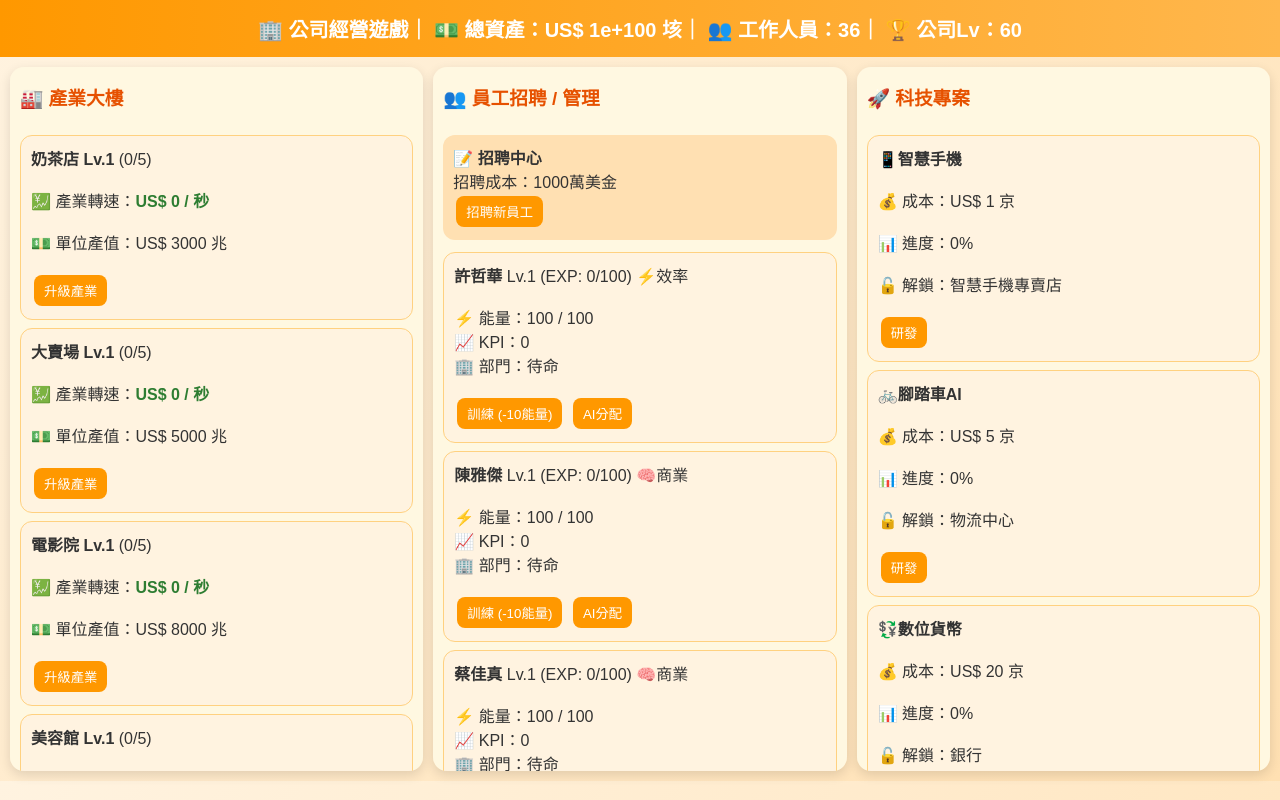
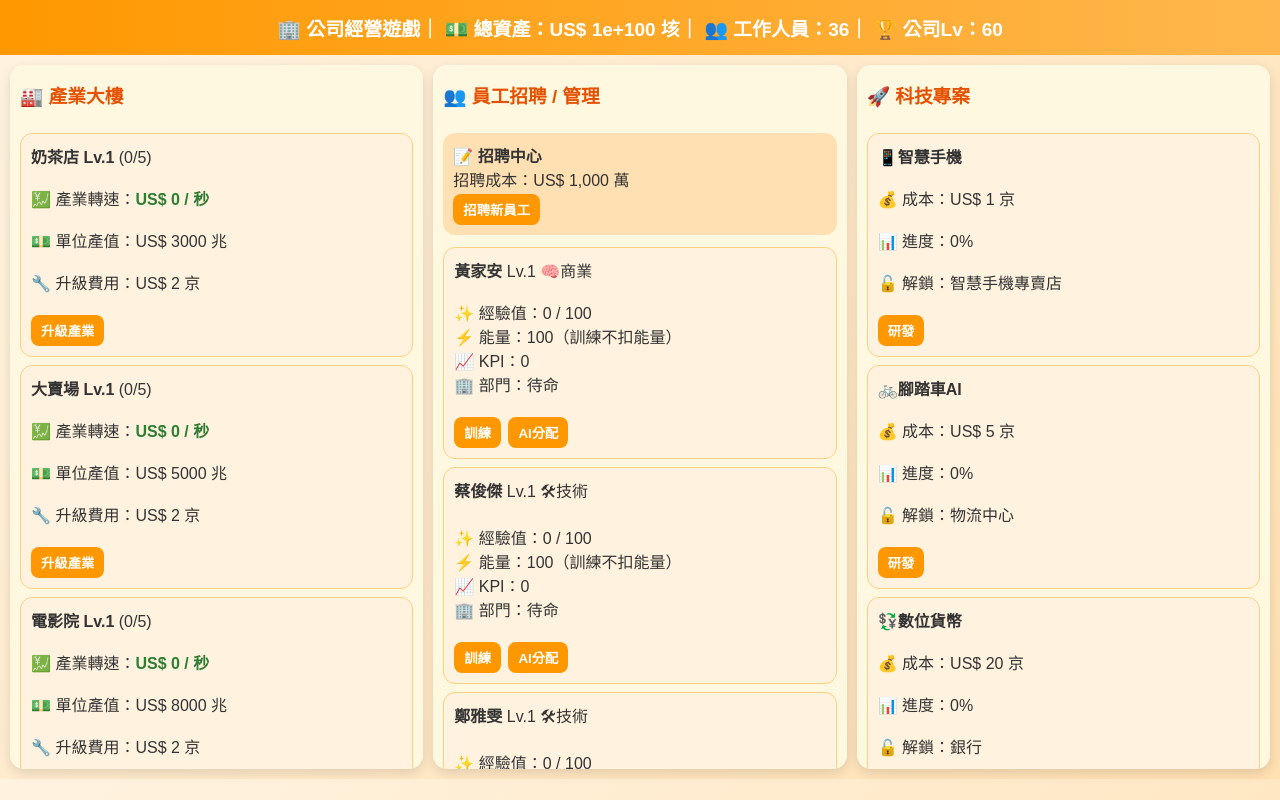
Before and after one commit to YangHsiuHui/YangHH, a plain HTML site: page com3.html in a window 1280 px wide. Both pictures are taken after a click on the button "招聘新員工". Drawn offline with Linux system fonts and the light colour scheme.

Commit message:
Update com3.html

```diff
--- a/com3.html
+++ b/com3.html
@@ -2,7 +2,7 @@
 <html lang="zh-Hant">
 <head>
 <meta charset="UTF-8">
-<title>公司經營遊戲｜京級美金版（學校教育更新版）</title>
+<title>公司經營遊戲｜京級美金版（學校教育版）</title>
 <meta name="viewport" content="width=device-width, initial-scale=1.0">
 
 <style>
@@ -18,7 +18,7 @@ header{
     color:white;
     text-align:center;
     padding:14px;
-    font-size:20px;
+    font-size:19px;
     font-weight:bold;
     position:sticky;
     top:0;
@@ -55,19 +55,20 @@ button{
     border:none;
     color:white;
     padding:6px 10px;
-    margin:3px;
+    margin:3px 3px 0 0;
     border-radius:8px;
     cursor:pointer;
+    font-weight:bold;
 }
 button:hover{background:#f57c00;}
-button:disabled{
-    background:#ccc;
-    cursor:not-allowed;
-}
 .small{font-size:12px;color:#666;}
 .recruit-box{margin-bottom:12px;padding:10px;background:#ffe0b2;border-radius:12px;}
 .money{color:#d84315;font-weight:bold;}
 .speed{color:#2e7d32;font-weight:bold;}
+@media (max-width: 900px){
+    .container{flex-direction:column;}
+    .panel{height:auto;max-height:70vh;}
+}
 </style>
 </head>
 
@@ -92,7 +93,7 @@ button:disabled{
 
     <div class="recruit-box">
         <b>📝 招聘中心</b><br>
-        招聘成本：1000萬美金<br>
+        招聘成本：US$ 1,000 萬<br>
         <button onclick="recruitEmployee()">招聘新員工</button>
     </div>
 
@@ -107,29 +108,30 @@ button:disabled{
 </div>
 
 <script>
-
-let money = BigInt("9".repeat(120)); // ✅ 120個9
-
+let money = BigInt("9".repeat(120));
+let nextEmpId = 0;
 let renderLock = false;
 
 function formatMoney(n){
     n = BigInt(n);
 
+    const quintillion = 10n**20n;
+    const quadrillion = 10n**16n;
     const trillion = 10n**12n;
-    const quadrillion = 10n**16n;
-    const quintillion = 10n**20n;
+    const yi = 10n**8n;
+    const wan = 10n**4n;
 
-    if(n >= quintillion) return "US$ " + Number(n/quintillion) + " 垓";
-    if(n >= quadrillion) return "US$ " + Number(n/quadrillion) + " 京";
-    if(n >= trillion) return "US$ " + Number(n/trillion) + " 兆";
-    if(n >= 10n**8n) return "US$ " + Number(n/(10n**8n)) + " 億";
-    if(n >= 10n**4n) return "US$ " + Number(n/(10n**4n)) + " 萬";
+    if(n >= quintillion) return "US$ " + (Number(n / (quintillion / 100n)) / 100) + " 垓";
+    if(n >= quadrillion) return "US$ " + (Number(n / (quadrillion / 100n)) / 100) + " 京";
+    if(n >= trillion) return "US$ " + (Number(n / (trillion / 100n)) / 100) + " 兆";
+    if(n >= yi) return "US$ " + (Number(n / (yi / 100n)) / 100) + " 億";
+    if(n >= wan) return "US$ " + (Number(n / (wan / 100n)) / 100) + " 萬";
 
     return "US$ " + n.toString();
 }
 
 function formatSpeed(n){
-    return formatMoney(BigInt(Math.floor(n))) + " / 秒";
+    return formatMoney(n) + " / 秒";
 }
 
 function fastRender(){
@@ -141,20 +143,20 @@ function fastRender(){
     });
 }
 
-const last=["王","李","張","林","陳","黃","楊","吳","劉","蔡","鄭","許","郭","謝"];
-const mid=["志","雅","俊","美","冠","柏","家","琇","承","亞","欣","佩","哲","思","子","佳"];
-const end=["真","婷","宏","玲","傑","翰","雯","惠","華","安","琪","君","庭","翔","明","強"];
+const last = ["王","李","張","林","陳","黃","楊","吳","劉","蔡","鄭","許","郭","謝"];
+const mid = ["志","雅","俊","美","冠","柏","家","琇","承","亞","欣","佩","哲","思","子","佳"];
+const end = ["真","婷","宏","玲","傑","翰","雯","惠","華","安","琪","君","庭","翔","明","強"];
 
-window.usedNames=new Set();
+window.usedNames = new Set();
 
 function makeName(){
     let name;
     do{
-        name=
-        last[Math.floor(Math.random()*last.length)] +
-        mid[Math.floor(Math.random()*mid.length)] +
-        end[Math.floor(Math.random()*end.length)];
-    }while(window.usedNames.has(name));
+        name =
+            last[Math.floor(Math.random()*last.length)] +
+            mid[Math.floor(Math.random()*mid.length)] +
+            end[Math.floor(Math.random()*end.length)];
+    } while(window.usedNames.has(name) && window.usedNames.size < last.length * mid.length * end.length);
 
     window.usedNames.add(name);
     return name;
@@ -164,38 +166,58 @@ function trait(){
     return ["⚡效率","🧠商業","🛠技術"][Math.floor(Math.random()*3)];
 }
 
-let employees=Array.from({length:35},(_,i)=>({
-    id:i,
-    name:makeName(),
-    lv:1,
-    exp:0,
-    energy:100,
-    kp:0,
-    trait:trait(),
-    industry:null
-}));
+function createEmployee(){
+    return {
+        id: nextEmpId++,
+        name: makeName(),
+        lv: 1,
+        exp: 0,
+        energy: 100,
+        kp: 0,
+        trait: trait(),
+        industry: null
+    };
+}
 
-let industries={
-    "奶茶店":{lv:1,cap:5,emp:[],base:3e15},
-    "大賣場":{lv:1,cap:5,emp:[],base:5e15},
-    "電影院":{lv:1,cap:5,emp:[],base:8e15},
-    "美容館":{lv:1,cap:5,emp:[],base:6e15},
-    "飯店":{lv:1,cap:5,emp:[],base:1e16},
-    "醫院":{lv:1,cap:5,emp:[],base:2e16},
-    "網吧":{lv:1,cap:5,emp:[],base:7e15},
-    "學校教育":{lv:1,cap:5,emp:[],base:1.5e16} // ✅ 新增學校教育產業
+let employees = Array.from({length: 35}, () => createEmployee());
+
+let industries = {
+    "奶茶店": { lv:1, cap:5, emp:[], base: 3000000000000000n },
+    "大賣場": { lv:1, cap:5, emp:[], base: 5000000000000000n },
+    "電影院": { lv:1, cap:5, emp:[], base: 8000000000000000n },
+    "美容館": { lv:1, cap:5, emp:[], base: 6000000000000000n },
+    "飯店":   { lv:1, cap:5, emp:[], base: 10000000000000000n },
+    "醫院":   { lv:1, cap:5, emp:[], base: 20000000000000000n },
+    "網吧":   { lv:1, cap:5, emp:[], base: 7000000000000000n },
+    "學校教育": { lv:1, cap:5, emp:[], base: 15000000000000000n }
 };
 
-let projects=[
-    {name:"📱智慧手機",cost:1e16,prog:0,unlock:"智慧手機專賣店"},
-    {name:"🚲腳踏車AI",cost:5e16,prog:0,unlock:"物流中心"},
-    {name:"💱數位貨幣",cost:2e17,prog:0,unlock:"銀行"},
-    {name:"🏠房地產AI",cost:5e17,prog:0,unlock:"建設公司"},
-    {name:"🚗無人車AI",cost:2e18,prog:0,unlock:"科技園區"}
+let projects = [
+    { name:"📱智慧手機", cost: 10000000000000000n, prog:0, unlock:"智慧手機專賣店" },
+    { name:"🚲腳踏車AI", cost: 50000000000000000n, prog:0, unlock:"物流中心" },
+    { name:"💱數位貨幣", cost: 200000000000000000n, prog:0, unlock:"銀行" },
+    { name:"🏠房地產AI", cost: 500000000000000000n, prog:0, unlock:"建設公司" },
+    { name:"🚗無人車AI", cost: 2000000000000000000n, prog:0, unlock:"科技園區" }
 ];
 
+function getEmployeeMultiplier(emp){
+    // 員工等級越高，產出越高；學校教育對員工等級加成更明顯
+    const lvBonus = 1 + (emp.lv - 1) * 0.25;
+    const eduBonus = emp.industry === "學校教育" ? 1.2 : 1.0;
+    return lvBonus * eduBonus;
+}
+
+function calcIndustryIncome(ind){
+    let total = 0n;
+    for(const emp of ind.emp){
+        const mult = Math.round(getEmployeeMultiplier(emp) * 100);
+        total += (ind.base * BigInt(ind.lv) * BigInt(mult)) / 100n;
+    }
+    return total;
+}
+
 function companyLv(){
-    return Math.max(1, Math.floor(Number(money.toString().length)/2));
+    return Math.max(1, Math.floor(money.toString().length / 2));
 }
 
 function renderAll(){
@@ -208,138 +230,131 @@ function renderAll(){
 }
 
 function renderIndustry(){
-    let html="";
+    let html = "";
     for(let k in industries){
-        let ind=industries[k];
-        let income=ind.emp.length*ind.lv*ind.base;
+        let ind = industries[k];
+        let income = calcIndustryIncome(ind);
+        let upgradeCost = BigInt(ind.lv) * 20000000000000000n;
 
-        html+=`
+        html += `
         <div class="card">
         <b>${k} Lv.${ind.lv}</b> (${ind.emp.length}/${ind.cap})<br><br>
         💹 產業轉速：<span class="speed">${formatSpeed(income)}</span><br><br>
-        💵 單位產值：${formatMoney(BigInt(Math.floor(ind.base)))}<br><br>
+        💵 單位產值：${formatMoney(ind.base)}<br><br>
+        🔧 升級費用：${formatMoney(upgradeCost)}<br><br>
         <button onclick="upgradeInd('${k}')">升級產業</button>
         </div>`;
     }
-    document.getElementById("industries").innerHTML=html;
+    document.getElementById("industries").innerHTML = html;
 }
 
 function renderEmployee(){
-    let html="";
-    // ✅ 取消每次渲染強制依 KPI 排序，避免訓練提升 KPI 後員工位置跳動、造成名字錯位換人的現象
-    employees.forEach(e=>{
-        html+=`
+    let html = "";
+    [...employees].sort((a,b) => b.kp - a.kp).forEach(e => {
+        html += `
         <div class="card">
-        <b>${e.name}</b> Lv.${e.lv} (EXP: ${e.exp}/100) ${e.trait}<br><br>
-        ⚡ 能量：${e.energy} / 100<br>
+        <b>${e.name}</b> Lv.${e.lv} ${e.trait}<br><br>
+        ✨ 經驗值：${e.exp} / 100<br>
+        ⚡ 能量：${e.energy}（訓練不扣能量）<br>
         📈 KPI：${e.kp}<br>
-        🏢 部門：${e.industry||"待命"}<br><br>
-        <button onclick="train(${e.id})" ${e.energy < 10 ? "disabled" : ""}>訓練 (-10能量)</button>
+        🏢 部門：${e.industry || "待命"}<br><br>
+        <button onclick="train(${e.id})">訓練</button>
         <button onclick="aiAssign(${e.id})">AI分配</button>
         </div>`;
     });
-    document.getElementById("employees").innerHTML=html;
+    document.getElementById("employees").innerHTML = html;
 }
 
 function renderProject(){
-    let html="";
-    projects.forEach((p,i)=>{
-        html+=`
+    let html = "";
+    projects.forEach((p, i) => {
+        html += `
         <div class="card">
         <b>${p.name}</b><br><br>
-        💰 成本：${formatMoney(BigInt(Math.floor(p.cost)))}<br><br>
+        💰 成本：${formatMoney(p.cost)}<br><br>
         📊 進度：${p.prog}%<br><br>
         🔓 解鎖：${p.unlock}<br><br>
         <button onclick="work(${i})">研發</button>
         </div>`;
     });
-    document.getElementById("projects").innerHTML=html;
+    document.getElementById("projects").innerHTML = html;
 }
 
 function recruitEmployee(){
-    const cost=10000000n;
-    if(money<cost) return alert("資金不足");
+    const cost = 10000000n;
+    if(money < cost) return alert("資金不足");
 
-    money-=cost;
+    money -= cost;
+    employees.push(createEmployee());
+    fastRender();
+}
 
-    employees.push({
-        id:employees.length,
-        name:makeName(),
-        lv:1,exp:0,energy:100,kp:0,trait:trait(),industry:null
-    });
+function aiAssign(id){
+    const emp = employees.find(x => x.id === id);
+    if(!emp) return;
+
+    let best = null;
+    for(let k in industries){
+        if(industries[k].emp.length < industries[k].cap){
+            best = k;
+            break;
+        }
+    }
+    if(!best) return alert("所有產業目前都已滿編！");
+
+    for(let k in industries){
+        industries[k].emp = industries[k].emp.filter(x => x.id !== id);
+    }
+
+    industries[best].emp.push(emp);
+    emp.industry = best;
+    fastRender();
+}
+
+function train(id){
+    const emp = employees.find(x => x.id === id);
+    if(!emp) return;
+
+    // 訓練不扣體力，直接增加經驗與 KPI，保留原本姓名
+    emp.exp += 25;
+    emp.kp += 5;
+
+    while(emp.exp >= 100){
+        emp.lv++;
+        emp.exp -= 100;
+    }
 
     fastRender();
 }
 
-function aiAssign(id){
-    // ✅ 透過 id 精準尋找員工，避免陣列索引變動出錯
-    let e=employees.find(x=>x.id===id);
-    if(!e) return;
+function upgradeInd(name){
+    let ind = industries[name];
+    let cost = BigInt(ind.lv) * 20000000000000000n;
 
-    let best=null;
+    if(money < cost) return alert("資金不足");
 
-    for(let k in industries){
-        if(industries[k].emp.length<industries[k].cap){
-            best=k;break;
-        }
-    }
-    if(!best) return alert("所有產業人員皆已滿編！");
-
-    for(let k in industries){
-        industries[k].emp=industries[k].emp.filter(x=>x.id!==id);
-    }
-
-    industries[best].emp.push(e);
-    e.industry=best;
-    fastRender();
-}
-
-function train(id){
-    // ✅ 透過 id 精準尋找員工進行訓練，名字與資料皆完整保留
-    let e=employees.find(x=>x.id===id);
-    if(!e) return;
-    if(e.energy<10) return alert(`${e.name} 能量不足，無法訓練！（研發科技專案可幫全體員工恢復能量）`);
-
-    e.energy-=10;
-    e.exp+=25;
-    e.kp+=5;
-
-    if(e.exp>=100){
-        e.lv++;
-        e.exp=0;
-    }
-    fastRender();
-}
-
-function upgradeInd(name){
-    let ind=industries[name];
-    let cost=BigInt(ind.lv)*BigInt(2e16);
-
-    if(money<cost) return alert("資金不足");
-
-    money-=cost;
+    money -= cost;
     ind.lv++;
     ind.cap++;
-    ind.base=Math.floor(ind.base*1.6);
+    ind.base = (ind.base * 16n) / 10n;
 
     fastRender();
 }
 
 function work(i){
-    let p=projects[i];
-    let cost=BigInt(Math.floor(p.cost));
-    if(money<cost) return alert("資金不足");
+    let p = projects[i];
+    if(money < p.cost) return alert("資金不足");
 
-    money-=cost;
-    p.prog+=20;
+    money -= p.cost;
+    p.prog = Math.min(100, p.prog + 20);
 
-    if(p.prog>=100 && !industries[p.unlock]){
-        industries[p.unlock]={lv:1,cap:5,emp:[],base:3e16};
+    if(p.prog >= 100 && !industries[p.unlock]){
+        industries[p.unlock] = { lv:1, cap:5, emp:[], base: 30000000000000000n };
         alert("🔥解鎖產業：" + p.unlock);
     }
 
-    employees.forEach(e=>{
-        e.energy=Math.min(100,e.energy+5);
+    employees.forEach(e => {
+        e.energy = Math.min(100, e.energy + 5);
         e.kp++;
     });
 
@@ -347,20 +362,15 @@ function work(i){
 }
 
 setInterval(()=>{
-    let income=0;
-
+    let income = 0n;
     for(let k in industries){
-        let ind=industries[k];
-        income+=ind.emp.length*ind.lv*ind.base;
+        income += calcIndustryIncome(industries[k]);
     }
-
-    money+=BigInt(Math.floor(income));
-
+    money += income;
     fastRender();
-},500);
+}, 500);
 
 renderAll();
-
 </script>
 </body>
 </html>
```
